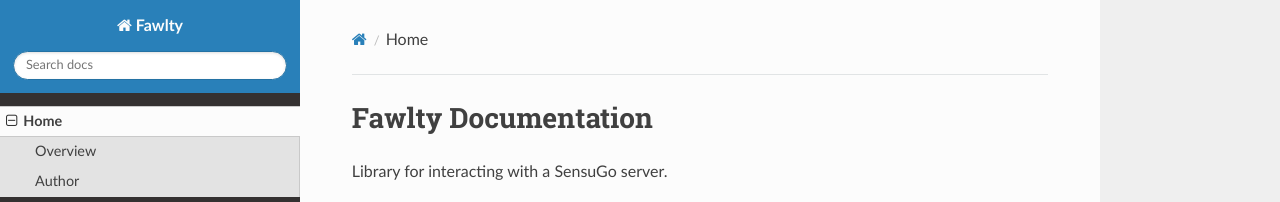
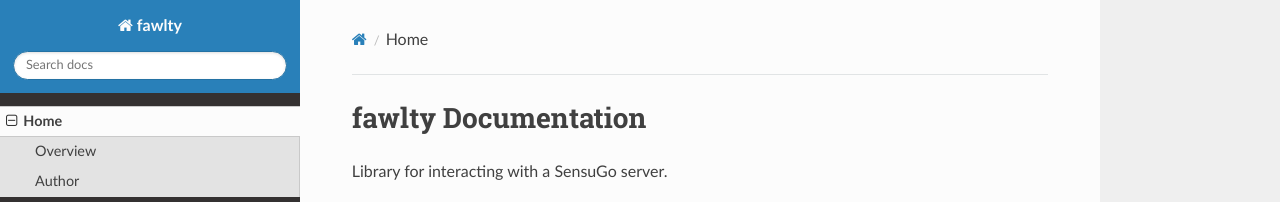
Before and after one commit to egon1024/fawlty, an MkDocs documentation site: the page built from docs/index.md, in a window 1280 px wide. Shown: the top 202 px of the page. Built offline with MkDocs 1.6.1, drawn with Linux system fonts in a browser that asks for light colours; nearby versions of some CDN libraries.

```diff
--- a/docs/index.md
+++ b/docs/index.md
@@ -1,4 +1,4 @@
-# Fawlty Documentation
+# fawlty Documentation
 
 Library for interacting with a SensuGo server.
 
--- a/mkdocs.yml
+++ b/mkdocs.yml
@@ -1,4 +1,4 @@
-site_name: Fawlty
+site_name: fawlty
 nav:
   - Home: index.md
   - About: about.md
--- a/pyproject.toml
+++ b/pyproject.toml
@@ -1,6 +1,6 @@
 [tool.poetry]
 name = "fawlty"
-version = "0.1.0"
+version = "0.0.2"
 description = "A Python library for interacting with a SensuGo server"
 authors = ["Cole Tuininga <cole.tuininga@gmail.com>"]
 license = "MIT"
```
Also changed, not shown: README.md (+1 -1 lines), 2 other files.
